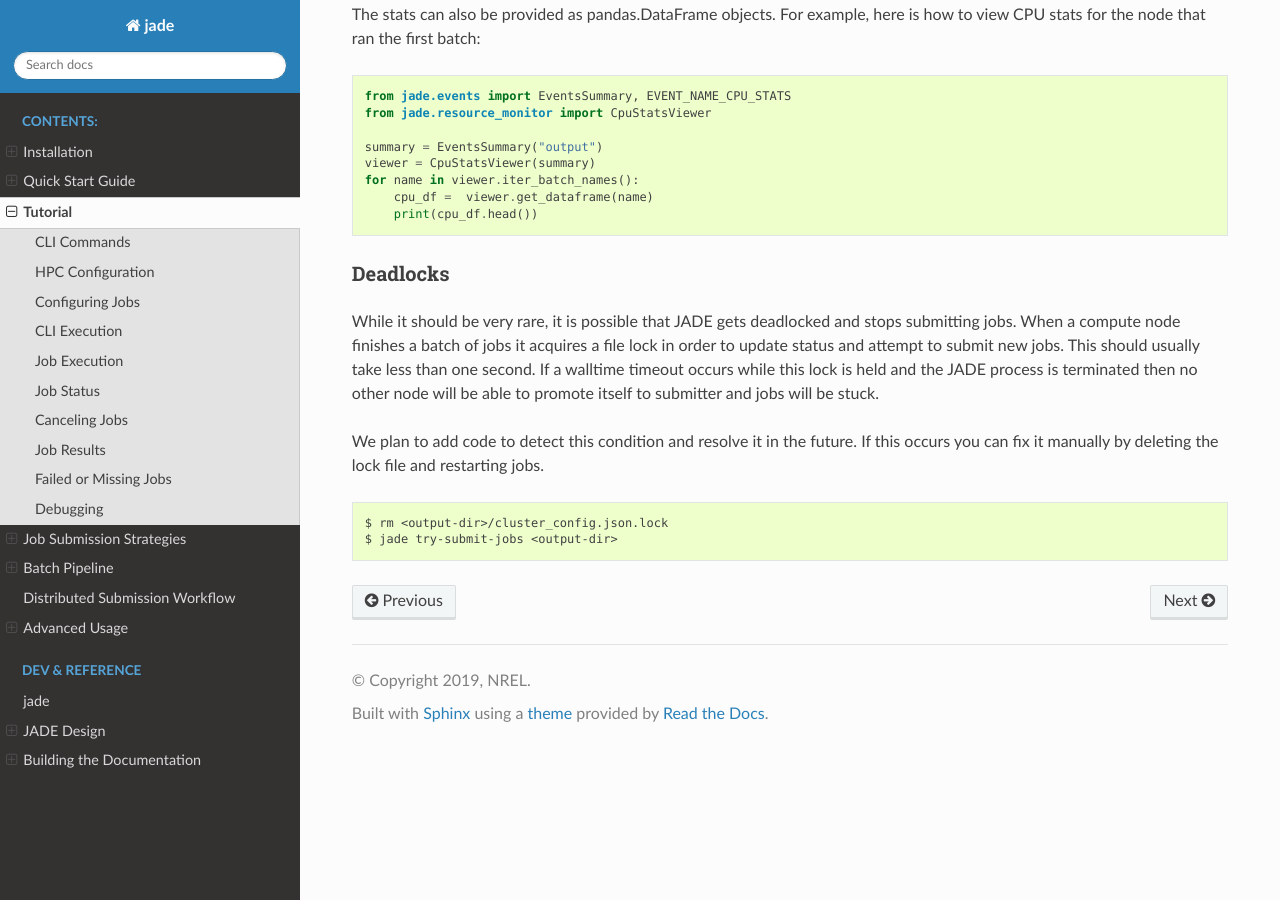
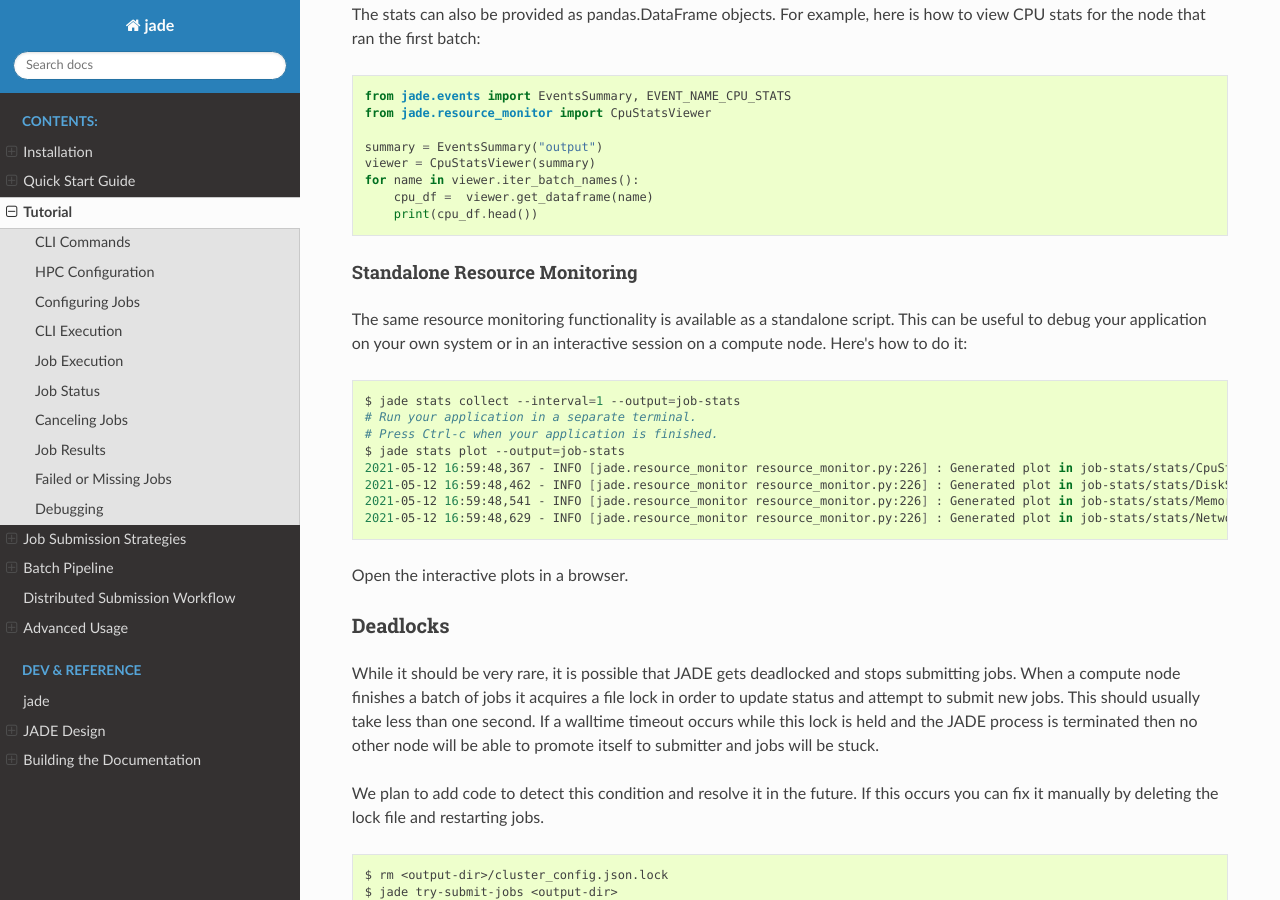
Before and after one commit to NREL/jade, a Sphinx documentation site: the page built from docs/source/tutorial.rst, in a window 1280 px wide and 900 px high, scrolled down 9496 px. Built offline with Sphinx 7.4.7 and the Read the Docs theme 2.0.0, drawn with Linux system fonts in a browser that asks for light colours; pages that are not in the unit, such as notebooks, are missing from menus.

Commit message:
Add docs for standalone resource monitoring

```diff
--- a/docs/source/tutorial.rst
+++ b/docs/source/tutorial.rst
@@ -503,6 +503,25 @@ is how to view CPU stats for the node that ran the first batch:
        cpu_df =  viewer.get_dataframe(name)
        print(cpu_df.head())
 
+Standalone Resource Monitoring
+~~~~~~~~~~~~~~~~~~~~~~~~~~~~~~
+The same resource monitoring functionality is available as a standalone script.
+This can be useful to debug your application on your own system or in an interactive
+session on a compute node. Here's how to do it:
+
+.. code-block:: bash
+
+    $ jade stats collect --interval=1 --output=job-stats
+    # Run your application in a separate terminal.
+    # Press Ctrl-c when your application is finished.
+    $ jade stats plot --output=job-stats
+    2021-05-12 16:59:48,367 - INFO [jade.resource_monitor resource_monitor.py:226] : Generated plot in job-stats/stats/CpuStatsViewer__ResourceMonitor.html
+    2021-05-12 16:59:48,462 - INFO [jade.resource_monitor resource_monitor.py:226] : Generated plot in job-stats/stats/DiskStatsViewer__ResourceMonitor.html
+    2021-05-12 16:59:48,541 - INFO [jade.resource_monitor resource_monitor.py:226] : Generated plot in job-stats/stats/MemoryStatsViewer__ResourceMonitor.html
+    2021-05-12 16:59:48,629 - INFO [jade.resource_monitor resource_monitor.py:226] : Generated plot in job-stats/stats/NetworkStatsViewer__ResourceMonitor.html
+
+Open the interactive plots in a browser.
+
 Deadlocks
 ---------
 While it should be very rare, it is possible that JADE gets deadlocked and
```
